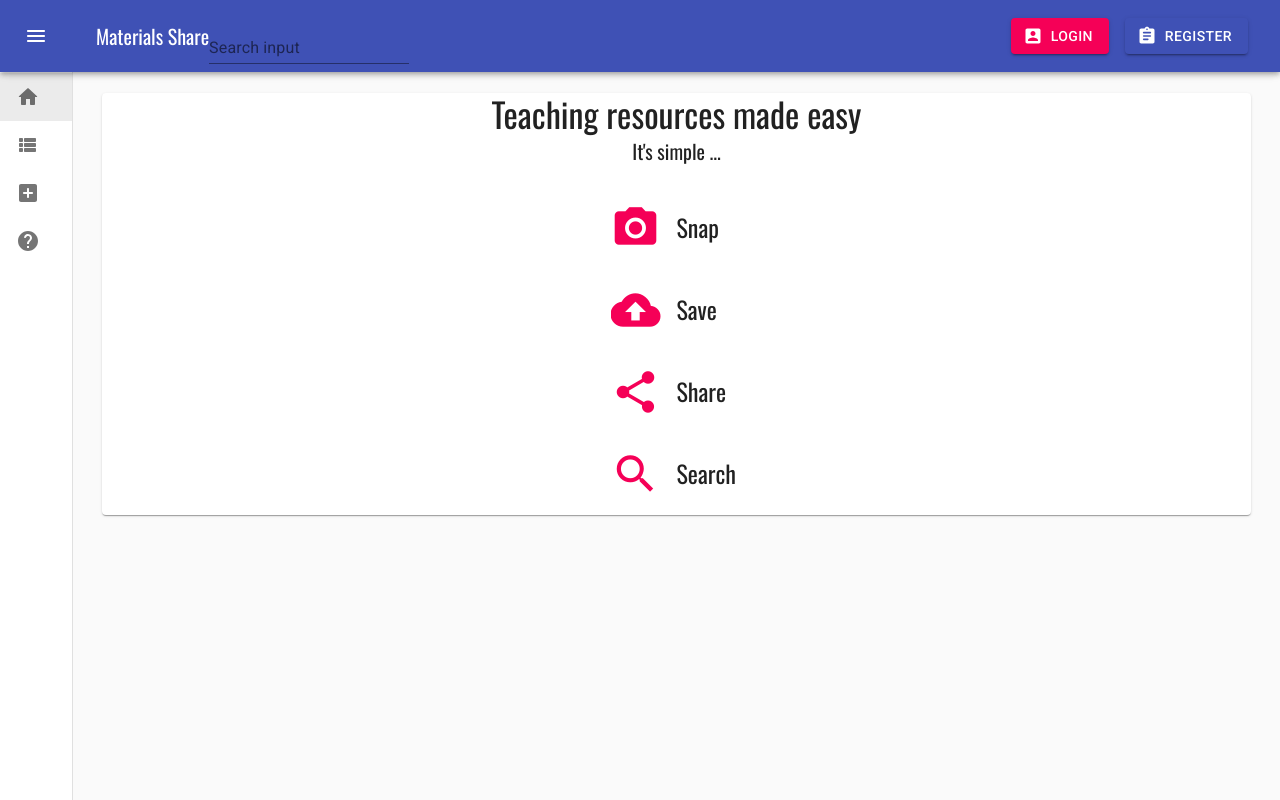
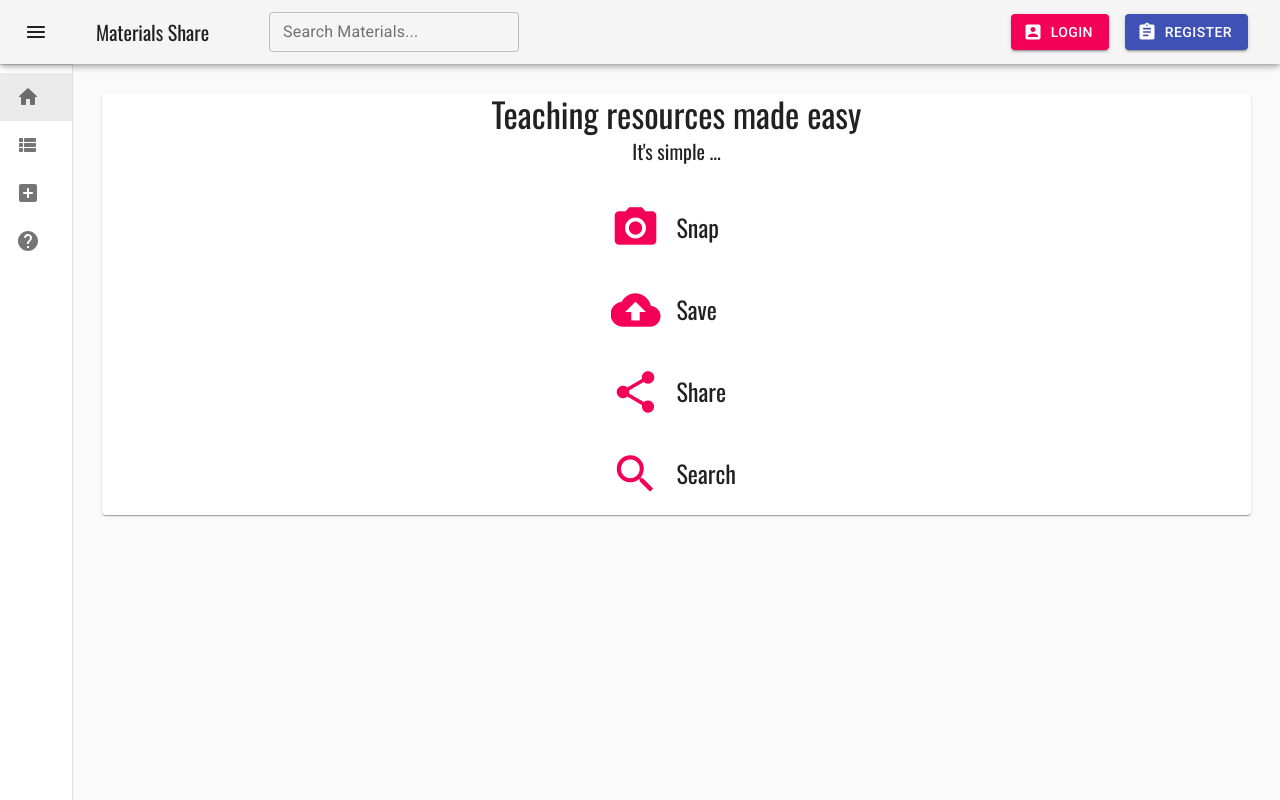
Before and after one commit to barooahn/Materials-Share-JS, a React (Create React App) app in the folder client/: page / in a window 1280 px wide. Built offline with nearby package versions, Linux system fonts and the light colour scheme; no server answers.

Commit message:
fixed nav color and search box

```diff
--- a/client/src/App.css
+++ b/client/src/App.css
@@ -77,3 +77,9 @@ body {
 .pg-viewer-wrapper {
   overflow: hidden !important;
 }
+
+@media screen and (min-width: 600px) {
+  .MuiFormControl-marginNormal {
+    margin: 0 0 0 60px !important;
+  }
+}
--- a/client/src/components/nav/MobileNavBar.jsx
+++ b/client/src/components/nav/MobileNavBar.jsx
@@ -188,7 +188,11 @@ export default function LabelBottomNavigation({ routePaths }) {
     <React.Fragment>
       <CssBaseline />
       <HideOnScroll>
-        <AppBar position="sticky" color="primary" className={classes.appBar}>
+        <AppBar
+          position="sticky"
+          color="default"
+          className={classes.appBar}
+        >
           <Toolbar>
             <div className={classes.grow} />
             <Search />
--- a/client/src/components/nav/NavBar.jsx
+++ b/client/src/components/nav/NavBar.jsx
@@ -198,6 +198,7 @@ export default function MiniDrawer({ routePaths }) {
       <CssBaseline />
       <AppBar
         position="fixed"
+        color="default"
         className={clsx(classes.appBar, {
           [classes.appBarShift]: open
         })}
--- a/client/src/components/nav/Search.jsx
+++ b/client/src/components/nav/Search.jsx
@@ -3,6 +3,8 @@ import { makeStyles, useTheme, fade } from "@material-ui/core/styles";
 import { withRouter, useHistory } from "react-router-dom";
 import Autocomplete from "@material-ui/lab/Autocomplete";
 import TextField from "@material-ui/core/TextField";
+import InputAdornment from "@material-ui/core/InputAdornment";
+import SearchIcon from "@material-ui/icons/Search";
 
 const useStyles = makeStyles(theme => ({}));
 
@@ -58,27 +60,30 @@ export default function Search() {
   return (
     <div>
       <div className={classes.search}>
-
         <Autocomplete
           freeSolo
-
-          id="free-solo-2-demo"
-          style={{ width: 200 }}
-          disableClearable
+          id="Materialss share search"
+          style={{ width: 250 }}
           options={autoCompleteOptions}
           onChange={handleSearchChange}
           getOptionLabel={option => option.title}
           onKeyPress={goToResults}
+          autoSelect={true}
+          clearOnEscape={true}
+          fullWidth={true}
+          size={"small"}
+
           renderInput={params => (
             <TextField
               {...params}
-              label="Search input"
+              label="Search Materials..."
               margin="normal"
               // variant="outlined"
-              color="default"
+              color="secondary"
+              variant="outlined"
               onChange={handleSearchChange}
               onKeyPress={goToResults}
-              InputProps={{ ...params.InputProps, type: "search" }}
+              InputProps={{ ...params.InputProps, type: "search " }}
             />
           )}
         />
```
